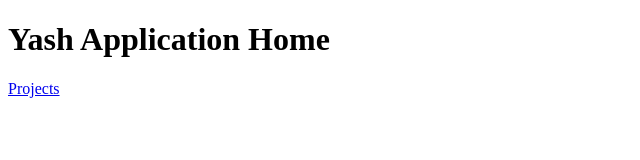
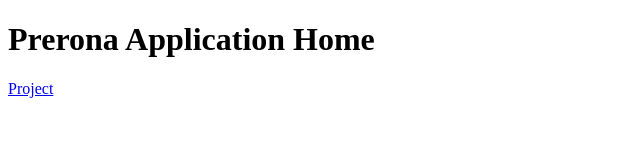
Before and after one commit to 007Prerona/repo, a website: page http-server/home.html in a window 1280 px wide. Shown: the whole page, without its empty margins (0-640 px from the left). Drawn offline with Linux system fonts and the light colour scheme.

Commit message:
Update home.html

```diff
--- a/http-server/home.html
+++ b/http-server/home.html
@@ -2,10 +2,10 @@
 <html>
     <head>
         <meta charset="utf-8">
-        <title>Yash Application</title>
+        <title>Prerona Application</title>
     </head>
     <body>
-        <h1>Yash Application Home</h1>
-        <a href="./project">Projects</a>
+        <h1>Prerona Application Home</h1>
+        <a href="./project">Project</a>
     </body>
 </html>
```
